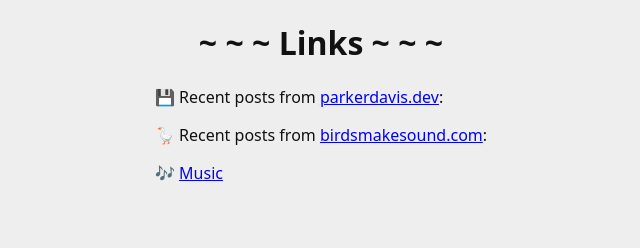
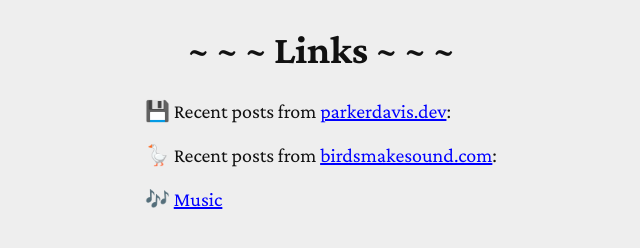
Before and after one commit to parkerdavis1/parkers-links2, an Eleventy site: page index.njk in a window 1280 px wide. Shown: the whole page, without its empty margins (319-959 px from the left). Built offline with nearby package versions, Linux system fonts and the light colour scheme; Eleventy itself is replaced by a stand-in of ours; files that its build step writes are made by us from their sources; no server answers; what @11tyrocks/eleventy-plugin-lightningcss would draw is missing.

Commit message:
Serif-ize links page

```diff
--- a/_includes/layouts/base.njk
+++ b/_includes/layouts/base.njk
@@ -4,6 +4,13 @@
         <meta charset="UTF-8">
         <meta name="viewport" content="width=device-width, initial-scale=1.0">
         <title>{{ title }}</title>
+        <link
+            rel="preload"
+            href="/assets/fonts/CrimsonPro.woff2"
+            as="font"
+            type="font/woff2"
+            crossorigin="anonymous"
+        />
         <link rel="shortcut icon" href="assets/facedraw.png" type="image/x-icon">
         <link rel="shortcut icon" href="assets/facedraw-dark.png" type="image/x-icon" media="(prefers-color-scheme: dark)">
         <meta
--- a/assets/style.css
+++ b/assets/style.css
@@ -1,8 +1,21 @@
+@font-face {
+    font-display: swap;
+    font-family: "Crimson Pro";
+    font-style: normal;
+    src: url("/assets/fonts/CrimsonPro.woff2") format("woff2");
+}
+
 :root {
     --background: #eee;
     --color: #111;
     --link: hsl(240, 100%, 50%);
     --link-visited: hsl(270, 100%, 50%);
+
+    --font-sans:
+        system-ui, -apple-system, BlinkMacSystemFont, "Segoe UI", Roboto,
+        Oxygen, Ubuntu, Cantarell, "Open Sans", "Helvetica Neue", sans-serif;
+
+    --font-serif: "Crimson Pro", Georgia, serif;
 
     color-scheme: light dark;
 
@@ -25,9 +38,9 @@
     margin: auto;
     /* height: 100vh; */
     padding: 0 1rem;
-    font-family: system-ui, -apple-system, BlinkMacSystemFont, 'Segoe UI',
-        Roboto, Oxygen, Ubuntu, Cantarell, 'Open Sans', 'Helvetica Neue',
-        sans-serif;
+    /*font-family: var(--font-sans);*/
+    font-family: var(--font-serif);
+    font-size: 20px;
     background: var(--background);
     color: var(--color);
     transition-property: color, background;
```
Also changed, not shown: assets/fonts/CrimsonPro.woff2 (added).
